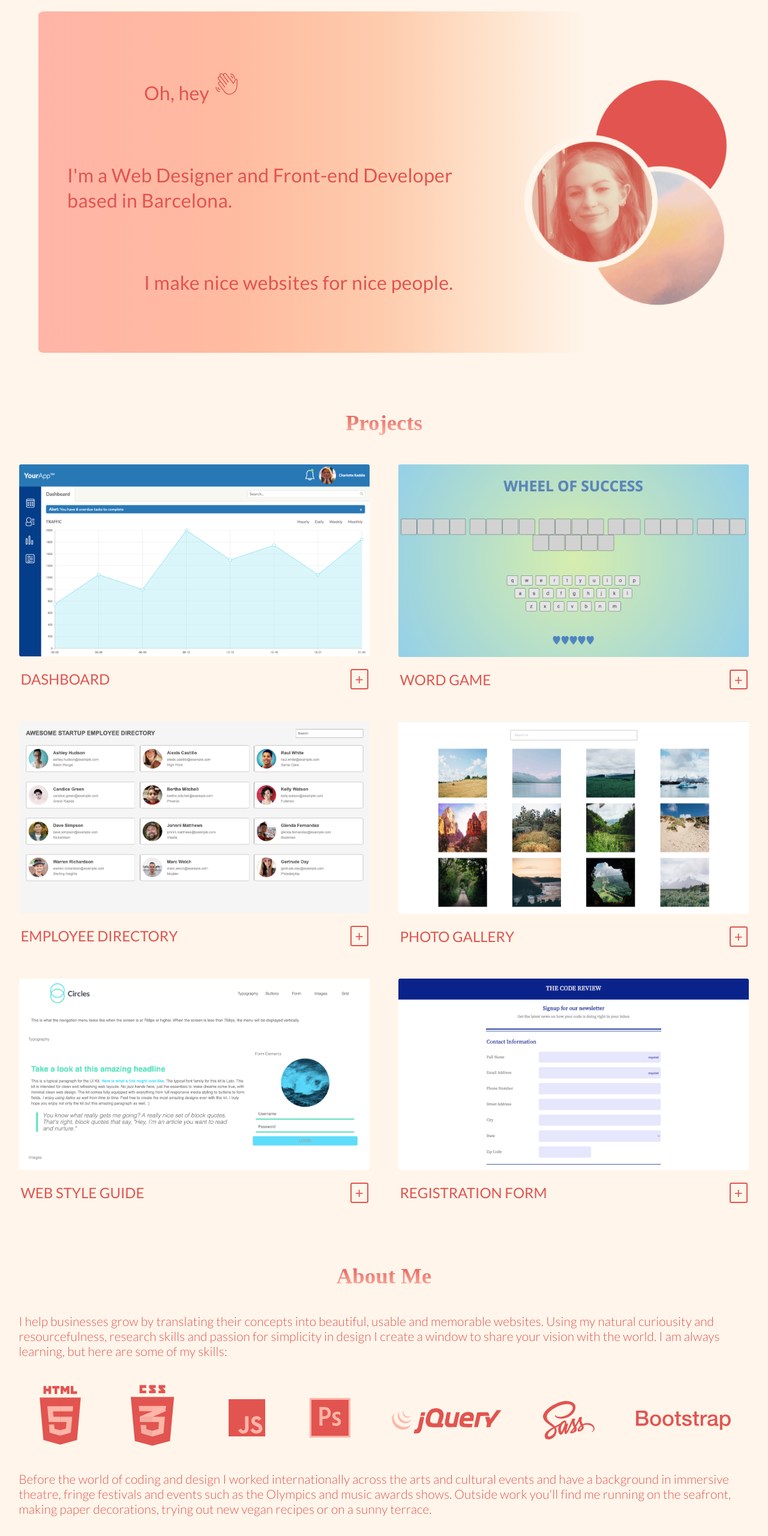
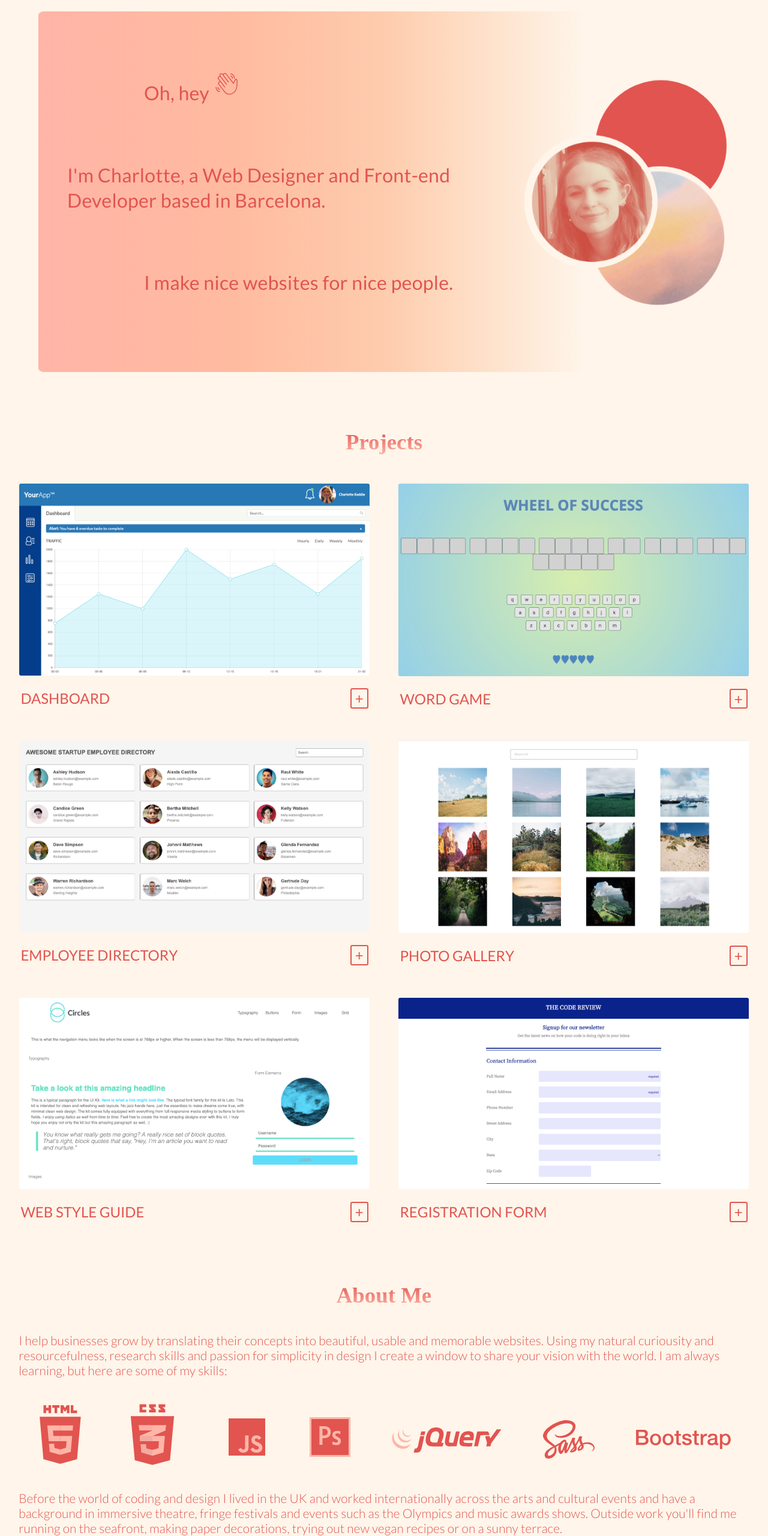
Before and after one commit to CharlotteSJK/charlottesjk.github.io, a plain HTML site: page index.html in a window 1280 px wide. Shown: the part 240-2800 px from the top of the page at 60% size. Drawn offline with nearby package versions, Linux system fonts and the light colour scheme; a web font is replaced by a local one.

Commit message:
Updated landing image

```diff
--- a/css/styles.css
+++ b/css/styles.css
@@ -82,7 +82,7 @@ h2,
 }
 
 .navigation a {
-  font-size: 1.6em;
+  font-size: 1.7em;
   font-weight: 400;
   color: #E25450;
   margin: 0;
@@ -129,7 +129,7 @@ h2,
 
 .nice {
   padding-top: 2em;
-  margin: 0 1em 3em 0;
+  margin: 0 1em 4em 0;
 }
 
 /* Portfolio styles */
@@ -384,7 +384,7 @@ h2,
 
   .nice {
     margin: 0 -1em 5em 5em;
-    padding-bottom: 3em;
+    padding-bottom: 4em;
   }
 
   /* Portfolio styles */
--- a/index.html
+++ b/index.html
@@ -49,7 +49,7 @@
       </svg>
       </p>
     </div>
-  <p class="i-am">I'm a Web Designer and Front-end Developer based in Barcelona. </p>
+  <p class="i-am">I'm Charlotte, a Web Designer and Front-end Developer based in Barcelona. </p>
   <p class="nice">I make nice websites for nice people.</p>
   </div>
 </section>
@@ -137,7 +137,7 @@
       <button class="plus">+</button>
       </div>
       <div>
-      <p class="card-blurb">This project uses Sass to create a web style guide</p>
+      <p class="card-blurb">This project uses Sass to create a re-usable web style guide</p>
     </div>
   </div>
 
@@ -171,7 +171,7 @@
       <img src="images/skills-logos/sass-1.svg" alt ="Sass logo" class="skills sass">
       <img src="images/skills-logos/bootstrap-5.svg" alt ="Bootstrap logo" class="skills bootstrap">
     </div>
-    <div><p>Before the world of coding and design I worked internationally across the arts and cultural events and have a background in immersive theatre, fringe festivals and events such as the Olympics and music awards shows. Outside work you'll find me running on the seafront, making paper decorations, trying out new vegan recipes or on a sunny terrace.</p></div>
+    <div><p>Before the world of coding and design I lived in the UK and worked internationally across the arts and cultural events and have a background in immersive theatre, fringe festivals and events such as the Olympics and music awards shows. Outside work you'll find me running on the seafront, making paper decorations, trying out new vegan recipes or on a sunny terrace.</p></div>
 </section>
 </main>
 
--- a/main.js
+++ b/main.js
@@ -1,6 +1,5 @@
 const hamburger = document.querySelector('.hamburger');
 const navLinks = document.querySelector('#nav-links');
-const navMenu = document.querySelector('.navigation');
 const face = document.querySelector('.face');
 const profile = document.querySelector('#profile');
 const pluses = document.querySelectorAll('.plus');
@@ -37,26 +36,6 @@ face.addEventListener('mouseout', e => {
 
 //Shows or hides the description for each project
 
-// plus.addEventListener('click', e => {
-//   if (blurb.style.display == "none") {
-//     plus.innerHTML = "-";
-//     blurb.style.display = "block";
-//   } else {
-//     blurb.style.display = "none";
-//     plus.innerHTML = "+";
-// }})
-
-// pluses.forEach((plus) => {
-//   plus.addEventListener("click", (event) => {
-//     if (blurb.style.display == "none") {
-//       plus.innerHTML = "-";
-//       blurb.style.display = "block";
-//     } else {
-//       blurb.style.display = "none";
-//       plus.innerHTML = "+";
-//   }});
-// });
-
 pluses.forEach((plus, index) => {
   plus.addEventListener("click", (event) => {
     if (blurb[index].style.display == "none") {
```
